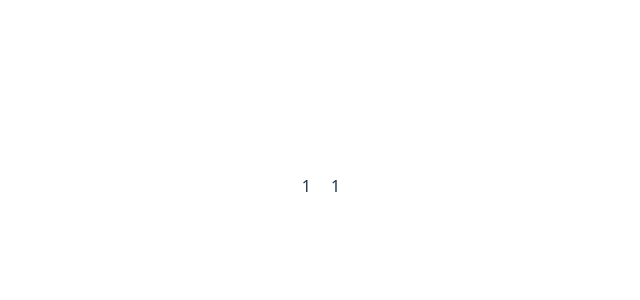
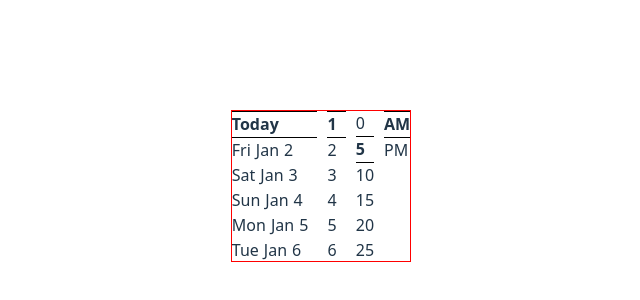
Before and after one commit to maksym-kostetskyi/scroll-picker, a React (Vite) app: page / in a window 1280 px wide. Shown: the part 214-514 px from the top of the page, without its empty margins (319-959 px from the left). Built offline with nearby package versions, Linux system fonts and the light colour scheme.

Commit message:
with-options-arays+basic-layout

```diff
--- a/src/scroll-picker/ScrollPicker.module.css
+++ b/src/scroll-picker/ScrollPicker.module.css
@@ -1,4 +1,33 @@
 .scrollPicker {
   display: flex;
   gap: 10px;
+  width: fit-content;
+  height: 150px;
+  border: 1px solid red;
 }
+
+.column {
+  overflow-y: scroll;
+  width: fit-content;
+}
+
+.date {
+  display: flex;
+  gap: 5px;
+}
+
+.current {
+  font-weight: bold;
+}
+
+.optionLine {
+  height: 25px;
+  display: flex;
+  gap: 5px;
+}
+
+.optionLineSelected {
+  font-weight: bold;
+  border-top: 1px solid black;
+  border-bottom: 1px solid black;
+}
--- a/src/scroll-picker/ScrollPicker.tsx
+++ b/src/scroll-picker/ScrollPicker.tsx
@@ -1,45 +1,123 @@
-import { useEffect, useState } from "react";
-import type { DaysOfWeek } from "./types";
+import { useEffect, useMemo, useState } from "react";
 import { useSearchParams } from "react-router-dom";
 import styles from "./ScrollPicker.module.css";
-import { zellerCongruence } from "./utils/zellerCongruence";
+import { getDateOptions } from "./utils/getDateOptions";
 
 export function ScrollPicker() {
   const [searchParams] = useSearchParams();
   const queryToday = searchParams.get("today");
-  const [month, setMonth] = useState(1);
-  const [day, setDay] = useState(1);
-  const [dayOfTheWeek, setDayOfTheWeek] = useState<DaysOfWeek | null>(null);
+  const [selectedMonth, setSelectedMonth] = useState("Jan");
+  const [selectedDay, setSelectedDay] = useState(1);
+  const months = useMemo(
+    () => [
+      "Jan",
+      "Feb",
+      "Mar",
+      "Apr",
+      "May",
+      "Jun",
+      "Jul",
+      "Aug",
+      "Sep",
+      "Oct",
+      "Nov",
+      "Dec",
+    ],
+    []
+  );
+  const currentDay = queryToday?.split(".")[0];
+  const currentMonth = queryToday?.split(".")[1];
+  const currentYear = queryToday?.split(".")[2];
+  const optionsAMPM = ["AM", "PM"];
+  const optionsHours = Array.from({ length: 12 }, (_, i) => i + 1);
+  const optionsMinutes = Array.from({ length: 12 }, (_, i) => i * 5);
+  const optionsDate = getDateOptions(
+    +(currentYear ?? "1970"),
+    +(currentMonth ?? "1")
+  );
+  const [selectedHour, setSelectedHour] = useState(1);
+  const [selectedMinute, setselectedMinute] = useState(5);
+  const [selectedAMPM, setselectedAMPM] = useState("AM");
+
+  const [dateIndex, setDateIndex] = useState(0);
+  const [hourIndex, setHourIndex] = useState(0);
+  const [minuteIndex, setMinuteIndex] = useState(0);
+  const [ampmIndex, setAMPMIndex] = useState(0);
 
   useEffect(() => {
-    const currentDay = queryToday?.split(".")[0];
-    const currentMonth = queryToday?.split(".")[1];
-    const currentYear = queryToday?.split(".")[2];
-
     if (currentDay) {
-      setDay(+currentDay);
+      setSelectedDay(+currentDay);
     }
 
     if (currentMonth) {
-      setMonth(+currentMonth);
+      setSelectedMonth(months[parseInt(currentMonth) - 1]);
     }
-
-    if (currentDay && currentMonth && currentYear) {
-      setDayOfTheWeek(
-        zellerCongruence(+currentDay, +currentMonth, +currentYear)
-      );
-    }
-  }, [queryToday]);
-
-  useEffect(() => {
-    console.log(day, month);
-  }, [day, month]);
+  }, [currentDay, currentMonth, currentYear, months]);
 
   return (
     <div className={styles.scrollPicker}>
-      <div className={styles.day}>{day}</div>
-      <div className={styles.dayOfTheWeek}>{dayOfTheWeek}</div>
-      <div className={styles.month}>{month}</div>
+      <div className={styles.column}>
+        {optionsDate.map((option) => (
+          <div
+            className={
+              option.day === selectedDay
+                ? `${styles.optionLine} ${styles.optionLineSelected}`
+                : `${styles.optionLine}`
+            }
+            key={option.day}
+          >
+            {option.day === selectedDay && <div>Today</div>}
+
+            {option.day !== selectedDay && (
+              <>
+                <div>{option.dayAlias}</div>
+                <div>{selectedMonth}</div>
+                <div>{option.day}</div>
+              </>
+            )}
+          </div>
+        ))}
+      </div>
+
+      <div className={styles.column}>
+        {optionsHours.map((option) => (
+          <div
+            className={
+              option === selectedHour
+                ? `${styles.optionLine} ${styles.optionLineSelected}`
+                : `${styles.optionLine}`
+            }
+          >
+            {option}
+          </div>
+        ))}
+      </div>
+      <div className={styles.column}>
+        {optionsMinutes.map((option) => (
+          <div
+            className={
+              option === selectedMinute
+                ? `${styles.optionLine} ${styles.optionLineSelected}`
+                : `${styles.optionLine}`
+            }
+          >
+            {option}
+          </div>
+        ))}
+      </div>
+      <div className={styles.column}>
+        {optionsAMPM.map((option) => (
+          <div
+            className={
+              option === selectedAMPM
+                ? `${styles.optionLine} ${styles.optionLineSelected}`
+                : `${styles.optionLine}`
+            }
+          >
+            {option}
+          </div>
+        ))}
+      </div>
     </div>
   );
 }
--- /dev/null
+++ b/src/scroll-picker/utils/getDateOptions.ts
@@ -0,0 +1,15 @@
+import { getDaysInMonth } from "./getDaysInMonth";
+import { zellerCongruence } from "./zellerCongruence";
+
+export function getDateOptions(year: number, month: number) {
+  const daysInMonth = getDaysInMonth(year, month);
+
+  const options = [];
+
+  for (let day = 1; day <= daysInMonth; day++) {
+    const dayAlias = zellerCongruence(day, month, year);
+    options.push({ day, dayAlias });
+  }
+
+  return options;
+}
--- /dev/null
+++ b/src/scroll-picker/utils/getDaysInMonth.ts
@@ -0,0 +1,3 @@
+export function getDaysInMonth(year: number, month: number): number {
+  return new Date(year, month, 0).getDate();
+}
--- a/src/scroll-picker/utils/zellerCongruence.ts
+++ b/src/scroll-picker/utils/zellerCongruence.ts
@@ -6,13 +6,13 @@ export function zellerCongruence(
   year: number
 ): DaysOfWeek | null {
   const daysOfWeek: DaysOfWeek[] = [
-    "Saturday",
-    "Sunday",
-    "Monday",
-    "Tuesday",
-    "Wednesday",
-    "Thursday",
-    "Friday",
+    "Sat",
+    "Sun",
+    "Mon",
+    "Tue",
+    "Wed",
+    "Thu",
+    "Fri",
   ];
 
   if (month === 1) {
@@ -37,7 +37,5 @@ export function zellerCongruence(
   );
   h = h % 7;
 
-  console.log(h);
-
   return daysOfWeek[h] ?? null;
 }
```
Also changed, not shown: src/scroll-picker/types.ts (+1 -8 lines).
